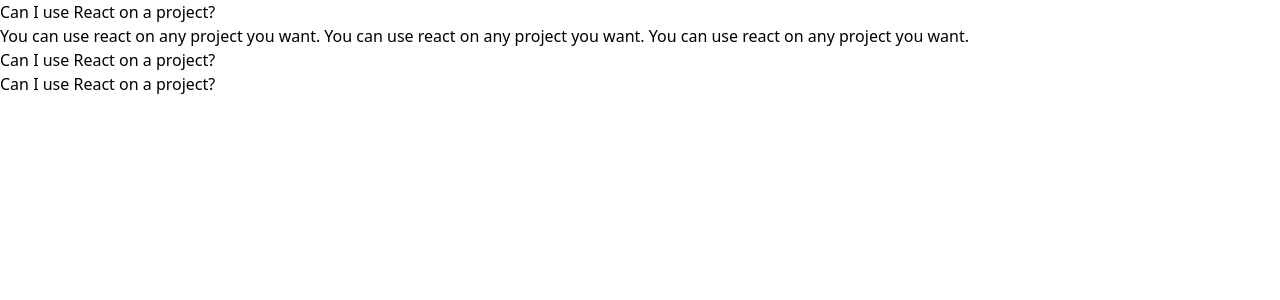
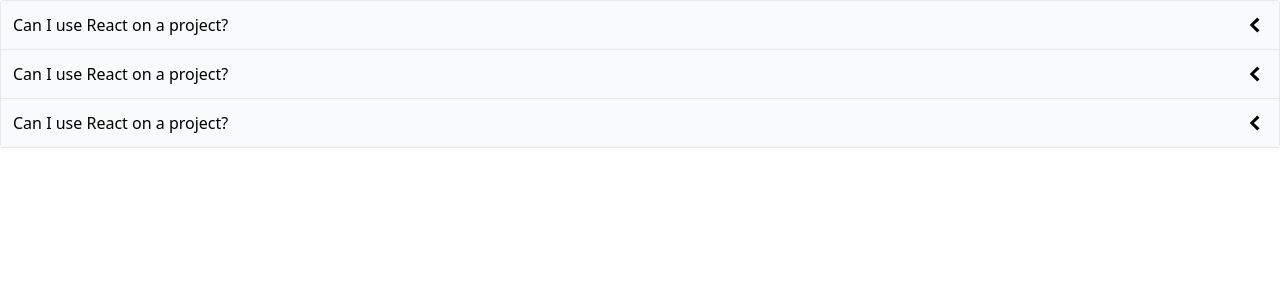
Before and after one commit to Chana023/react-tutorial, a React (Create React App) app in the folder comps/: page / in a window 1280 px wide. Shown: the top 300 px of the page. Built offline with nearby package versions, Linux system fonts and the light colour scheme.

Commit message:
Added styling and changed default accordion state

```diff
--- a/comps/src/components/Accordion.js
+++ b/comps/src/components/Accordion.js
@@ -1,24 +1,39 @@
 import { useState } from "react";
+import { GoChevronDown, GoChevronLeft } from  "react-icons/go"
+
 
 function Accordion({ items }) {
 
-    const [expandedIndex, setExpandedIndex ] = useState(0);
+    const [expandedIndex, setExpandedIndex ] = useState(-1);
 
     const handleClick = (nextIndex) => {
-        setExpandedIndex(nextIndex);
+
+        if (expandedIndex === nextIndex) {
+            setExpandedIndex(-1);
+        }
+        else {
+            setExpandedIndex(nextIndex);
+        }
     };
 
     const renderedItems = items.map((item, index) => {
         const isExpanded = index === expandedIndex;
 
+        const icon = <span className="text-2xl">
+            {isExpanded ? <GoChevronDown /> : <GoChevronLeft />}
+        </span>
+
         return (
             <div key={item.id}>
-                <div onClick={() => handleClick(index)}>{item.label}</div>
-                {isExpanded && <div>{item.content}</div>}
+                <div className="flex justify-between p-3 bg-gray-50 border-b items-center cursor-pointer" onClick={() => handleClick(index)}>
+                    {item.label}
+                    {icon}
+                    </div>
+                {isExpanded && <div className="border-b p-5">{item.content}</div>}
             </div>
         );
     });
-    return <div>{renderedItems}</div>;
+    return <div className="border-x border-t rounded">{renderedItems}</div>;
 };
 
 export default Accordion;
```
